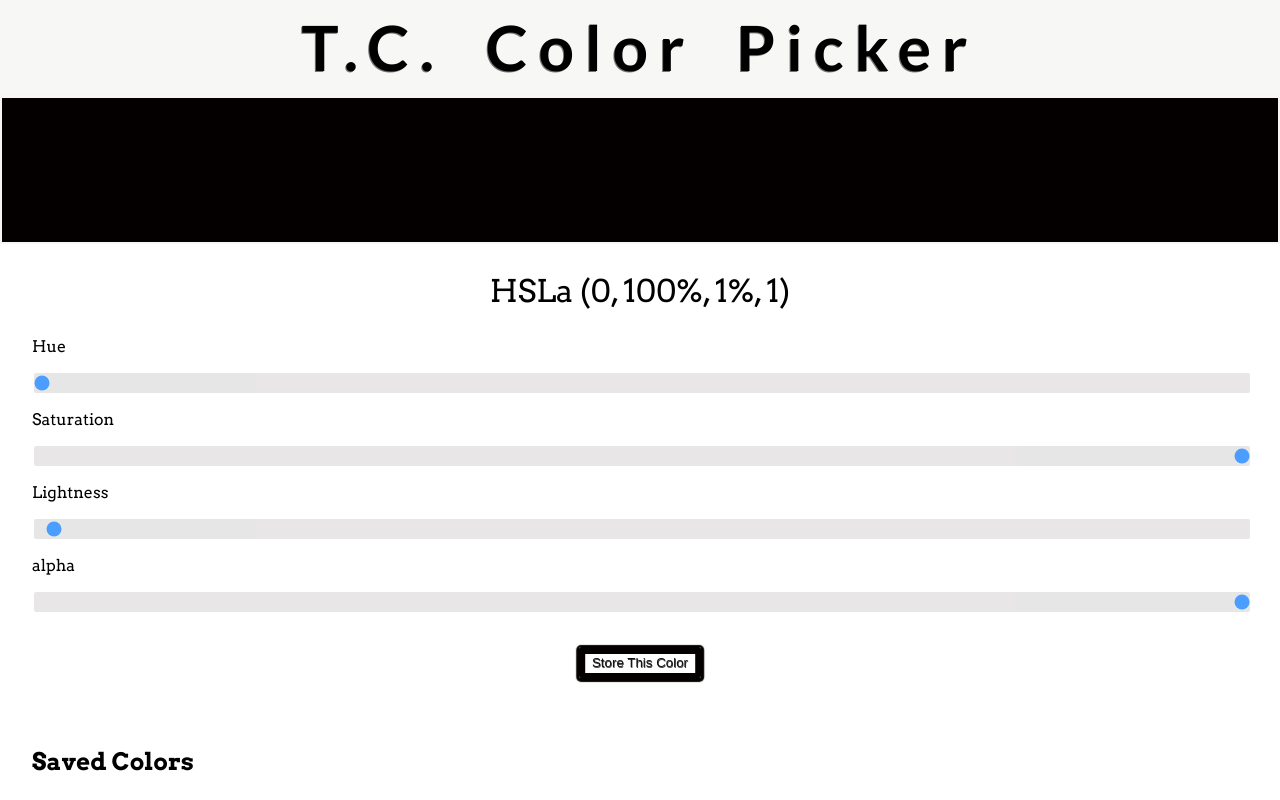
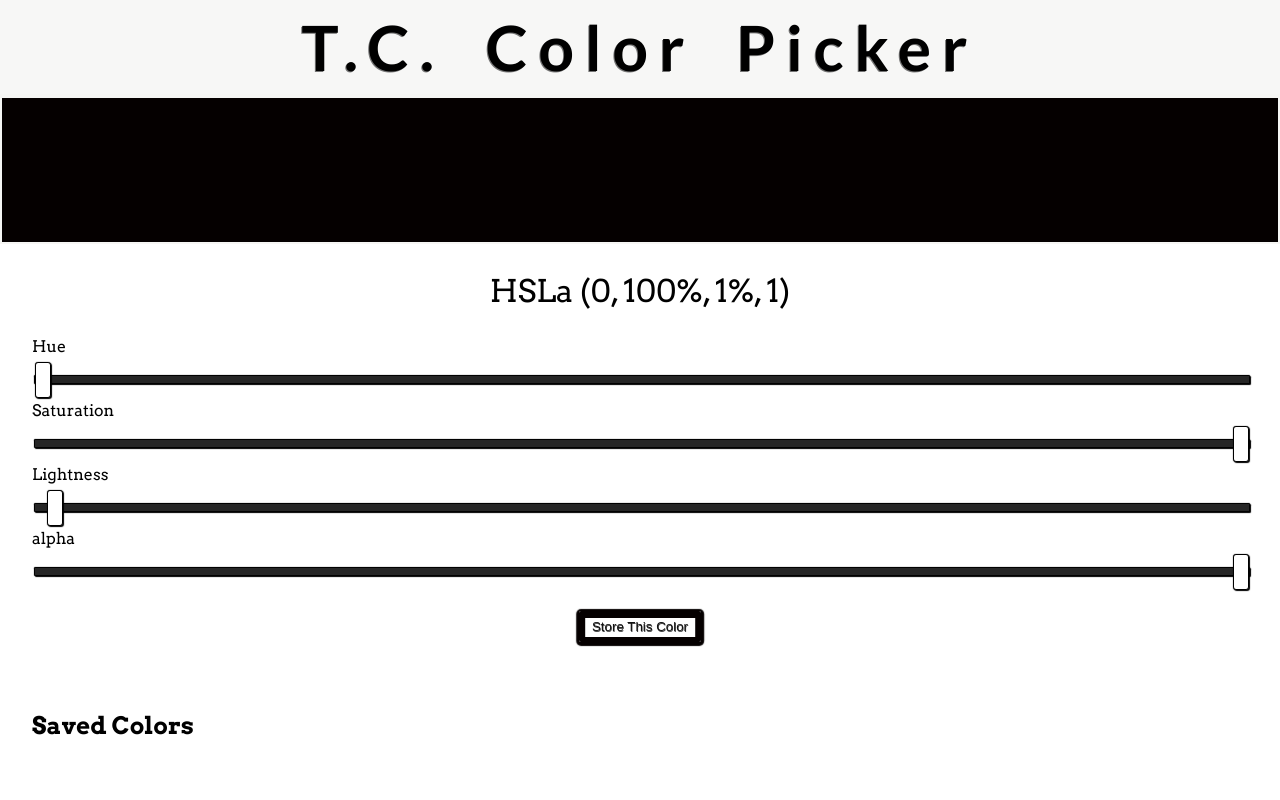
Before and after one commit to TatyCat/colorpick, a React (Create React App) app: page / in a window 1280 px wide. Built offline with nearby package versions, Linux system fonts and the light colour scheme; the HTML template or start-up script is replaced by a standard one.

Commit message:
changed slider styling to be compatible with safari

```diff
--- a/src/index.css
+++ b/src/index.css
@@ -42,30 +42,133 @@ h1 {
   text-align: center;
 }
 
-.slider {
+input[type=range] {
   -webkit-appearance: none;
-  appearance: none;
+  /* Hides the slider so that custom slider can be made */
   width: 100%;
-  height: 20px;
-  background: #dedcdc;
-  outline: none;
-  opacity: 0.7;
-  -webkit-transition: .2s;
-  transition: opacity .2s;
-  cursor: pointer;
-  border-radius: 2px;
+  /* Specific width is required for Firefox. */
+  background: transparent;
+  /* Otherwise white in Chrome */
 }
 
-.slider::-moz-range-thumb {
-  height: 80%;
+input[type=range]::-webkit-slider-thumb {
+  -webkit-appearance: none;
 }
 
-.slider:hover {
-  opacity: 1;
+input[type=range]::-ms-track {
+  width: 100%;
+  cursor: pointer;
+  /* Hides the slider so custom styles can be added */
+  background: transparent;
+  border-color: transparent;
+  color: transparent;
+}
+
+/* Special styling for WebKit/Blink */
+
+input[type=range]::-webkit-slider-thumb {
+  -webkit-appearance: none;
+  border: 1px solid #000000;
+  height: 36px;
+  width: 16px;
+  border-radius: 3px;
+  background: #ffffff;
+  cursor: pointer;
+  margin-top: -14px;
+  /* You need to specify a margin in Chrome, but in Firefox and IE it is automatic */
+  box-shadow: 1px 1px 1px #000000, 0px 0px 1px #0d0d0d;
+  /* Add cool effects to your sliders! */
+}
+
+/* All the same stuff for Firefox */
+
+input[type=range]::-moz-range-thumb {
+  box-shadow: 1px 1px 1px #000000, 0px 0px 1px #0d0d0d;
+  border: 1px solid #000000;
+  height: 36px;
+  width: 16px;
+  border-radius: 3px;
+  background: #ffffff;
+  cursor: pointer;
+}
+
+/* All the same stuff for IE */
+
+input[type=range]::-ms-thumb {
+  box-shadow: 1px 1px 1px #000000, 0px 0px 1px #0d0d0d;
+  border: 1px solid #000000;
+  height: 36px;
+  width: 16px;
+  border-radius: 3px;
+  background: #ffffff;
+  cursor: pointer;
+}
+
+input[type=range]::-webkit-slider-runnable-track {
+  width: 100%;
+  height: 8.4px;
+  cursor: pointer;
+  box-shadow: 1px 1px 1px #000000, 0px 0px 1px #0d0d0d;
+  background: #262626;
+  border-radius: 1.3px;
+  border: 0.2px solid #010101;
+}
+
+input[type=range]:focus::-webkit-slider-runnable-track {
+  background: #262626;
+}
+
+input[type=range]::-moz-range-track {
+  width: 100%;
+  height: 8.4px;
+  cursor: pointer;
+  box-shadow: 1px 1px 1px #000000, 0px 0px 1px #0d0d0d;
+  background: #262626;
+  border-radius: 1.3px;
+  border: 0.2px solid #010101;
+}
+
+input[type=range]::-ms-track {
+  width: 100%;
+  height: 8.4px;
+  cursor: pointer;
+  background: transparent;
+  border-color: transparent;
+  border-width: 16px 0;
+  color: transparent;
+}
+
+input[type=range]::-ms-fill-lower {
+  background: #dedcdc;
+  border: 0.2px solid #010101;
+  border-radius: 2.6px;
+  box-shadow: 1px 1px 1px #000000, 0px 0px 1px #0d0d0d;
+}
+
+input[type=range]:focus::-ms-fill-lower {
+  background: #dedcdc;
+}
+
+input[type=range]::-ms-fill-upper {
+  background: #dedcdc;
+  border: 0.2px solid #010101;
+  border-radius: 2.6px;
+  box-shadow: 1px 1px 1px #000000, 0px 0px 1px #0d0d0d;
+}
+
+input[type=range]:focus::-ms-fill-upper {
+  background: #dedcdc;
+}
+
+input[type=range]:hover {
+  opacity: .87;
+}
+
+input[type=range]:focus {
+  outline: none;
 }
 
 #color-results {
-  /* padding: 5rem; */
   padding: 9vh;
   margin-bottom: 2rem;
   border: solid 2px rgb(246, 246, 244);
```
